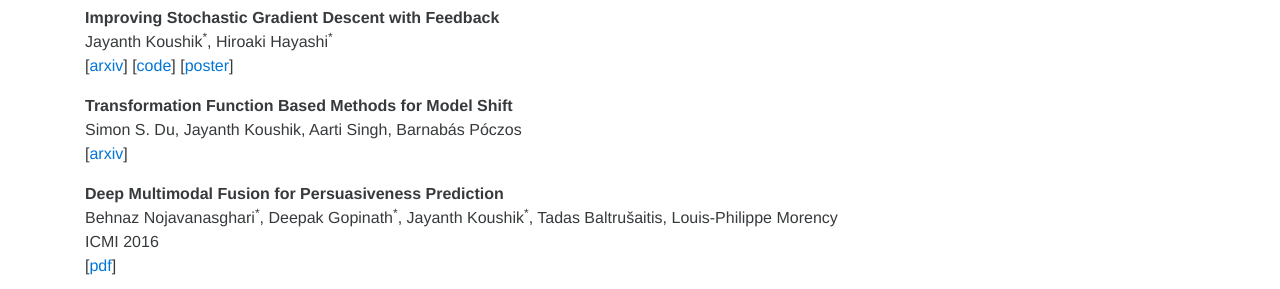
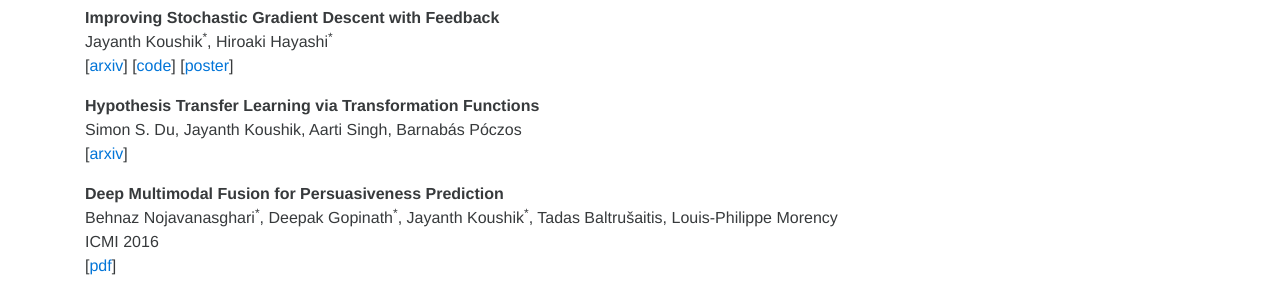
Before and after one commit to jayanthkoushik/jayanthkoushik.github.io, a Jekyll site: the page built from index.md, in a window 1280 px wide. Shown: the part 286-575 px from the top of the page. Built offline with Jekyll 4.4.1, drawn with Linux system fonts in a browser that asks for light colours; some web fonts are replaced.

Commit message:
Update HTL pub

```diff
--- a/_data/publications.yml
+++ b/_data/publications.yml
@@ -5,10 +5,10 @@
   links:
     - pdf: 'pdfs/deep_fusion.pdf'
 
-- title: 'Transformation Function Based Methods for Model Shift'
+- title: 'Hypothesis Transfer Learning via Transformation Functions'
   other-authors: ['Simon S. Du', 'Jayanth Koushik', 'Aarti Singh', 'Barnabás Póczos']
   links:
-    - arxiv: 'https://arxiv.org/abs/1612.01020'
+    - arxiv: 'http://arxiv.org/abs/1612.01020'
 
 - title: 'Improving Stochastic Gradient Descent with Feedback'
   equal-authors: ['Jayanth Koushik', 'Hiroaki Hayashi']
```
